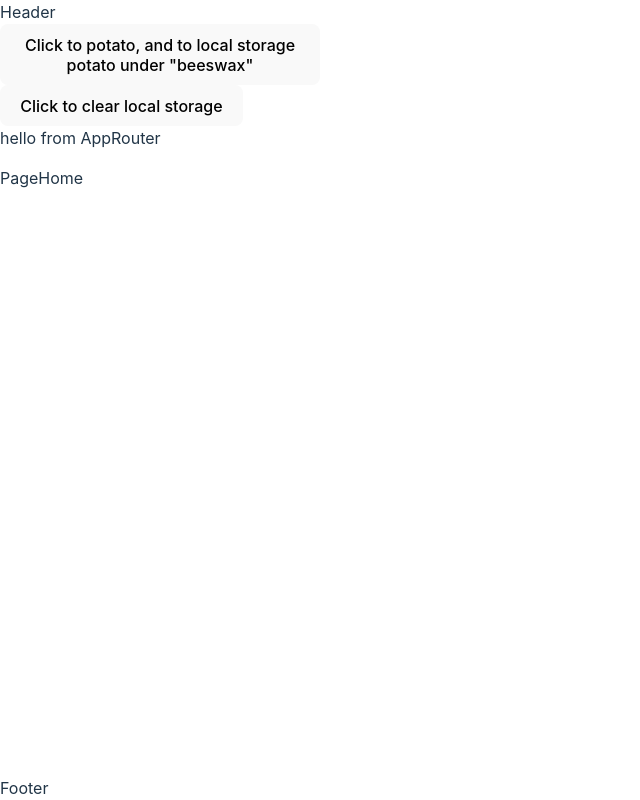
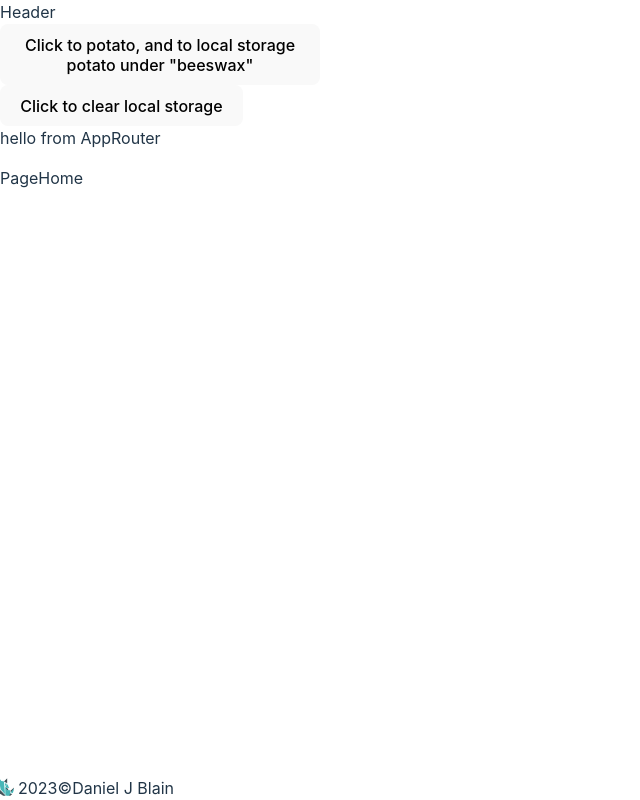
Before and after one commit to DanielBlain/3400-P1, a React (Vite) app: page / in a window 1280 px wide. Shown: the whole page, without its empty margins (0-640 px from the left). Built offline with nearby package versions, Linux system fonts and the light colour scheme.

Commit message:
brFooter, danLogo + copyright

```diff
--- a/src/components/Footer.jsx
+++ b/src/components/Footer.jsx
@@ -1,8 +1,17 @@
-import React from 'react'
+import DanLogo from '/DanLogo-x1024.png' // From public folder
+import { author } from '../global/global'
+import { getYear } from '../utilities/utilities'
 
 const Footer = () => (
     <footer>
-        Footer
+        <div>
+            <img
+                src={DanLogo}
+                alt="Logo for Dan J Blain"
+            />
+            {getYear()}&copy;{author}
+        </div>
+        <div className='footer-right'></div>
     </footer>
 )
 
--- /dev/null
+++ b/src/global/global.js
@@ -0,0 +1,2 @@
+export const appName = `Cinéscape`
+export const author = `Daniel J Blain`
--- /dev/null
+++ b/src/styles/components/Footer.css
@@ -0,0 +1,12 @@
+footer {
+    display: flex;
+    flex-wrap: wrap;
+    justify-content: space-between;
+
+    img {
+        width: 18px;
+        position: relative;
+        top: 2px;
+        right: 4px;
+    }
+}
--- a/src/styles/styles.scss
+++ b/src/styles/styles.scss
@@ -5,6 +5,7 @@
 
 // Components
 @use './components/AppRouter';
+@use './components/Footer';
 
 // Utilities
 // Google Fonts - Import
--- /dev/null
+++ b/src/utilities/utilities.js
@@ -0,0 +1 @@
+export const getYear = () => (new Date).getFullYear()
```
